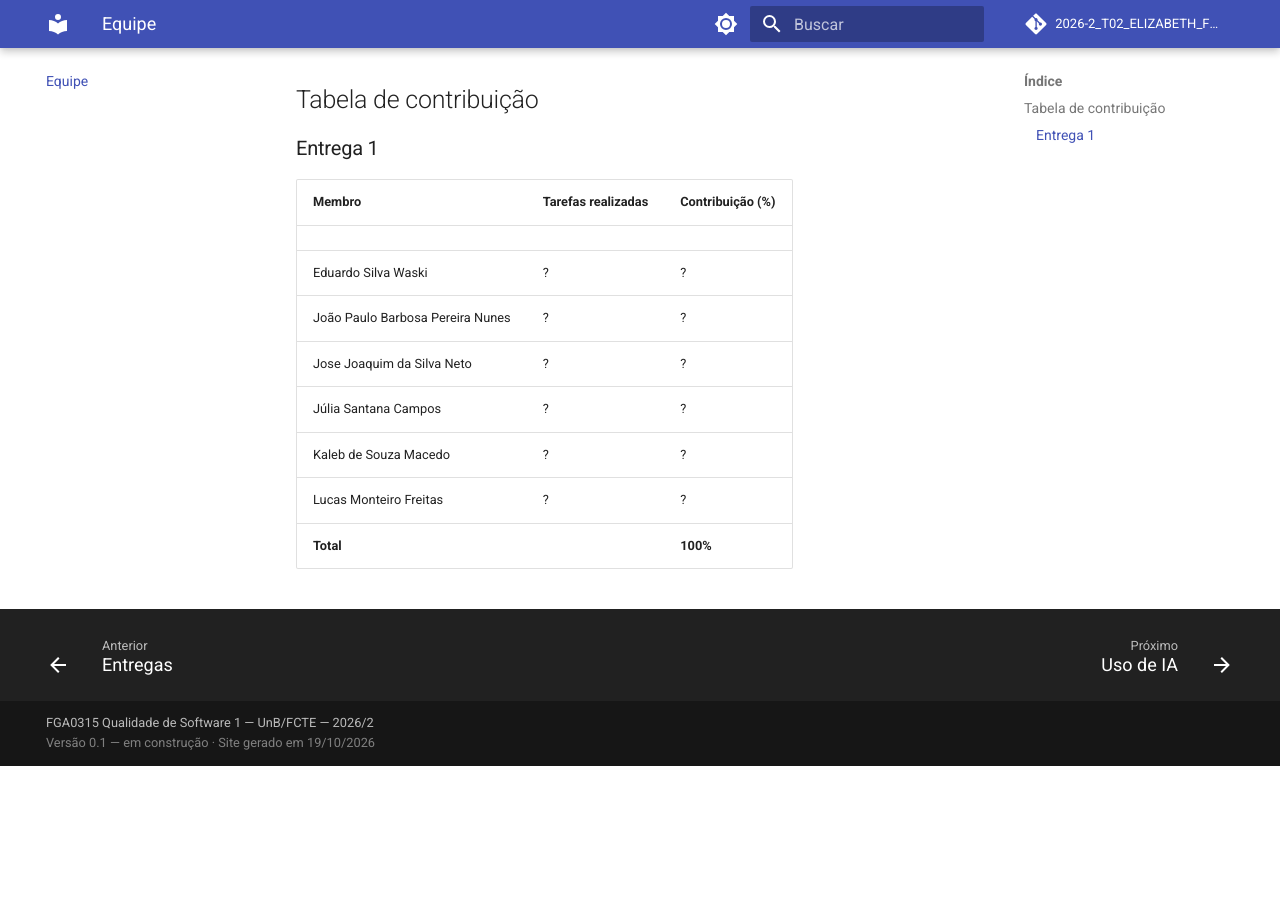
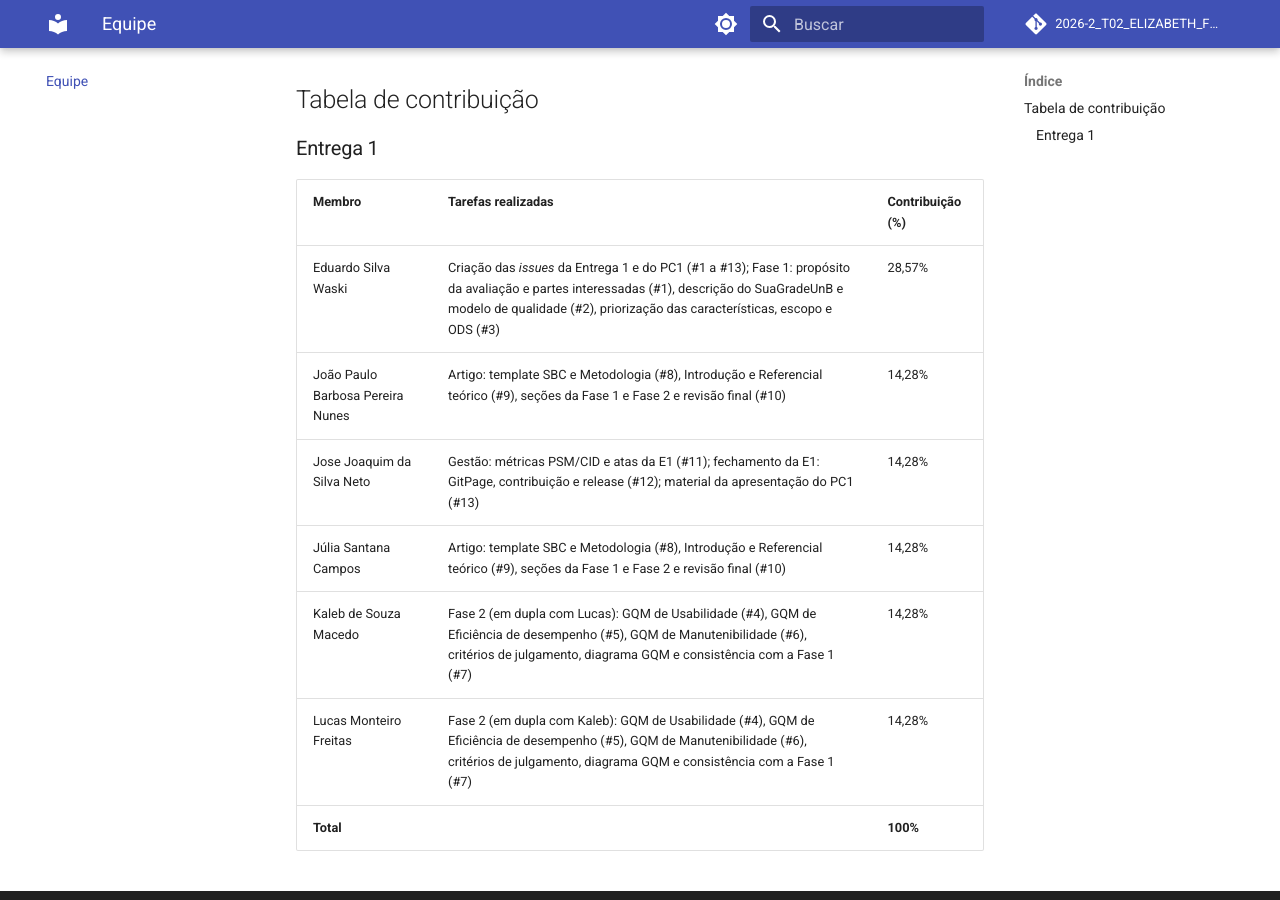
Before and after one commit to FCTE-Qualidade-de-Software-1/2026-2_T02_ELIZABETH_FRIEDMAN, an MkDocs documentation site: the page built from docs/equipe.md, in a window 1280 px wide and 900 px high, scrolled down 520 px. Built offline with MkDocs 1.6.1 and Material for MkDocs 9.7.7, drawn with Linux system fonts in a browser that asks for light colours; comment, search, counter and statistics services are not loaded; before the commit the page ends 1286 px from its top, so only the background shows below that.

Commit message:
docs: completa tabela de participações da entrega 1

```diff
--- a/docs/equipe.md
+++ b/docs/equipe.md
@@ -20,11 +20,10 @@ Manter uma tabela por entrega.
 
 | Membro | Tarefas realizadas | Contribuição (%) |
 |--------|--------------------|------------------|
-| | | |
-| Eduardo Silva Waski | ? | ? |
-| João Paulo Barbosa Pereira Nunes | ? | ? |
-| Jose Joaquim da Silva Neto | ? | ? |
-| Júlia Santana Campos | ? | ? |
-| Kaleb de Souza Macedo | ? | ? |
-| Lucas Monteiro Freitas | ? | ? |
+| Eduardo Silva Waski | Criação das *issues* da Entrega 1 e do PC1 (#1 a #13); Fase 1: propósito da avaliação e partes interessadas (#1), descrição do SuaGradeUnB e modelo de qualidade (#2), priorização das características, escopo e ODS (#3) | 28,57% |
+| João Paulo Barbosa Pereira Nunes | Artigo: template SBC e Metodologia (#8), Introdução e Referencial teórico (#9), seções da Fase 1 e Fase 2 e revisão final (#10) | 14,28% |
+| Jose Joaquim da Silva Neto | Gestão: métricas PSM/CID e atas da E1 (#11); fechamento da E1: GitPage, contribuição e release (#12); material da apresentação do PC1 (#13) | 14,28% |
+| Júlia Santana Campos | Artigo: template SBC e Metodologia (#8), Introdução e Referencial teórico (#9), seções da Fase 1 e Fase 2 e revisão final (#10) | 14,28% |
+| Kaleb de Souza Macedo | Fase 2 (em dupla com Lucas): GQM de Usabilidade (#4), GQM de Eficiência de desempenho (#5), GQM de Manutenibilidade (#6), critérios de julgamento, diagrama GQM e consistência com a Fase 1 (#7) | 14,28% |
+| Lucas Monteiro Freitas | Fase 2 (em dupla com Kaleb): GQM de Usabilidade (#4), GQM de Eficiência de desempenho (#5), GQM de Manutenibilidade (#6), critérios de julgamento, diagrama GQM e consistência com a Fase 1 (#7) | 14,28% |
 | **Total** | | **100%** |
```
